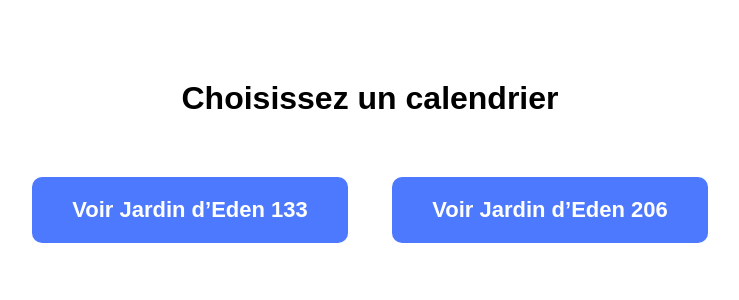
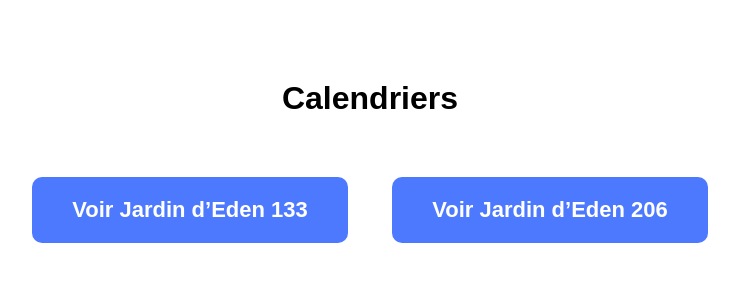
Before and after one commit to philippemangin34070/location-calendrier, a Flask app: page / in a window 1280 px wide. Shown: the top 300 px of the page, without its empty margins (270-1009 px from the left). Run offline with Flask 3, Linux system fonts and the light colour scheme.

Commit message:
Update homepage title

```diff
--- a/templates/index.html
+++ b/templates/index.html
@@ -2,7 +2,7 @@
 <html lang="fr">
 <head>
     <meta charset="UTF-8">
-    <title>Calendrier</title>
+    <title>Calendriers</title>
 
     <style>
         body {
@@ -35,7 +35,7 @@
 </head>
 <body>
 
-<h1>Choisissez un calendrier</h1>
+<h1>Calendriers</h1>
 
 <a class="btn" href="/calendrier1">Voir Jardin d’Eden 133</a>
 <a class="btn" href="/calendrier2">Voir Jardin d’Eden 206</a>
```
